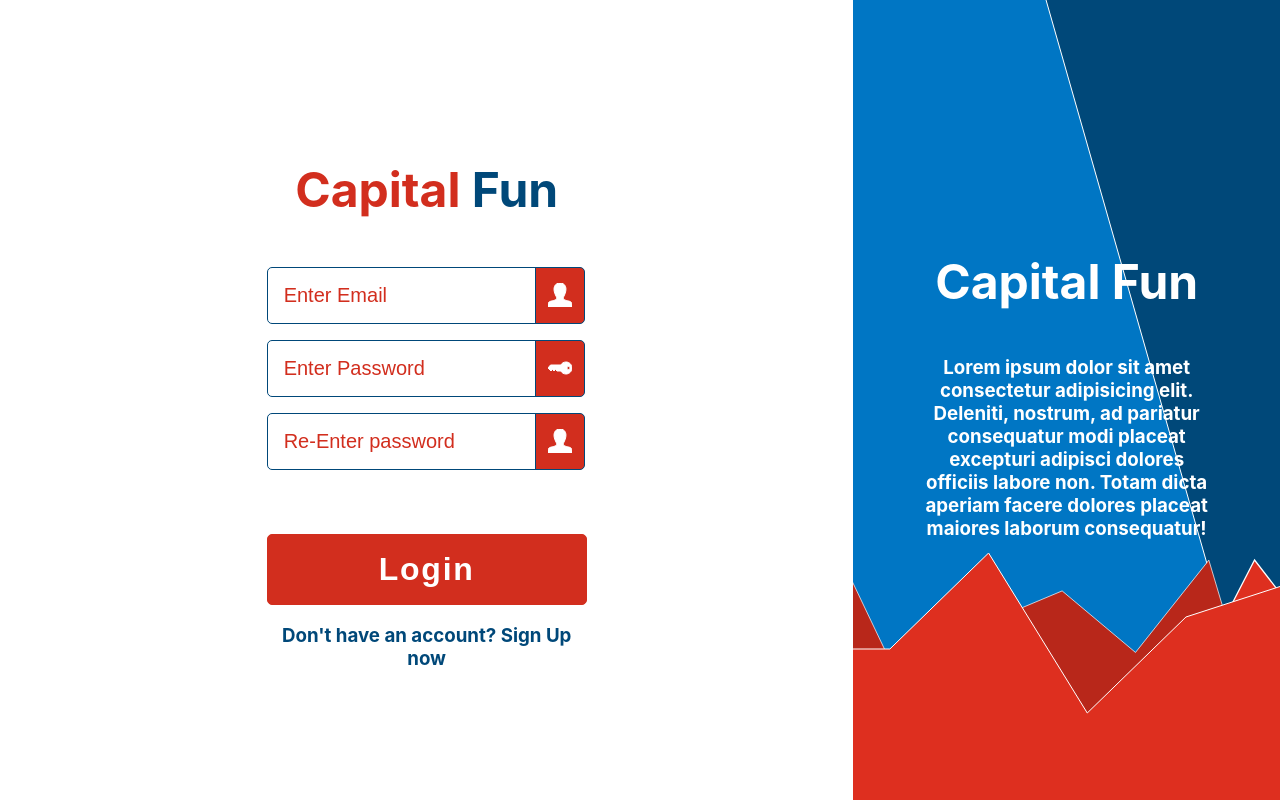
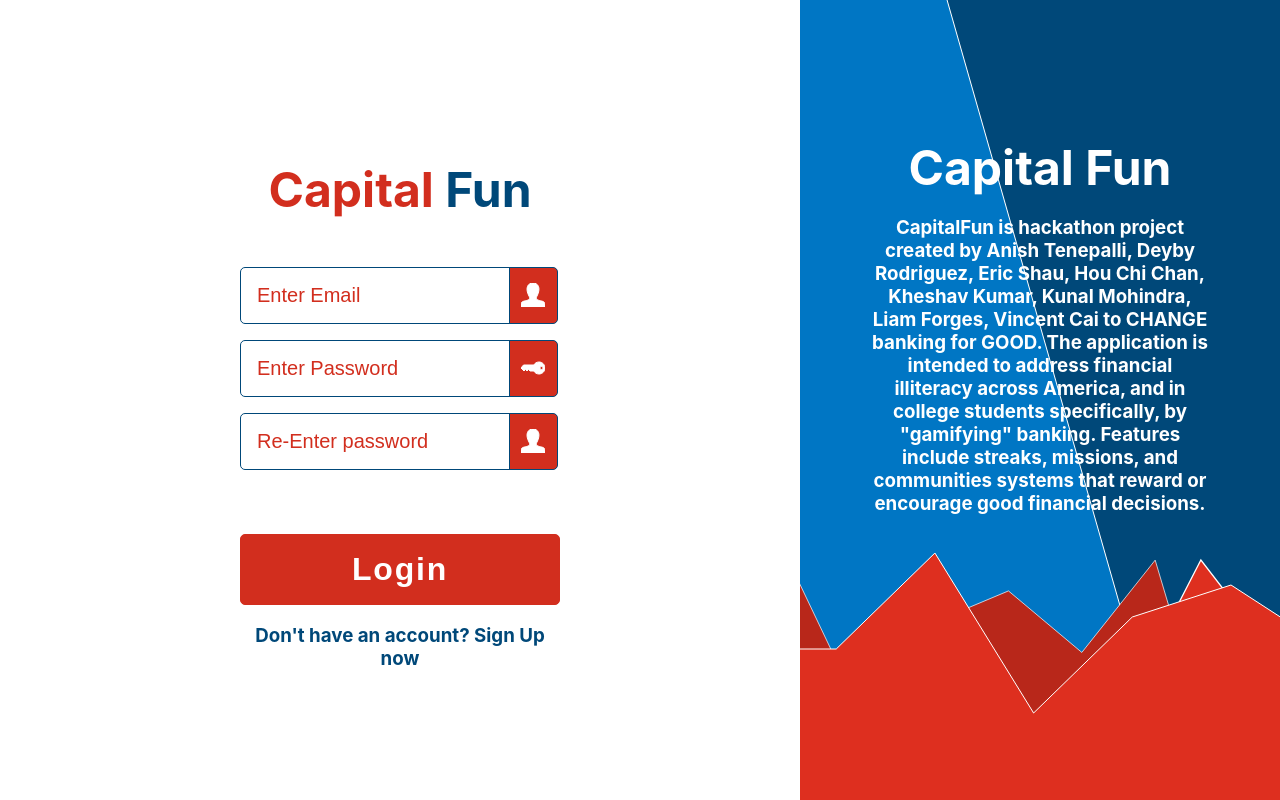
Before and after one commit to deybyr647/C1-SES-Capital-Fun, a Next.js app: page /signup in a window 1280 px wide. Built offline with nearby package versions, Linux system fonts and the light colour scheme; no server answers.

Commit message:
make signup/login css text changes

```diff
--- a/pages/index.js
+++ b/pages/index.js
@@ -19,8 +19,8 @@ export default function Home() {
       </Head>
 
       <main>
-        {/* <Loader></Loader>  */}
-        {/* <Streak streak="1"/> */}
+        <Loader></Loader>
+        <Streak streak="1"/>
         <Template>
           <HomeComp/>
         </Template>
--- a/pages/login.js
+++ b/pages/login.js
@@ -38,7 +38,7 @@ export default function Login() {
               </div>
             </div>
             <div>
-              <button> Login</button>
+              <button onClick={() => {window.location.href="/"}}>Login</button>
               <h3 onClick={() => {
                 window.location.href = '/signup'
               }}> Don't have an account? Sign Up now</h3>
--- a/pages/signup.js
+++ b/pages/signup.js
@@ -114,7 +114,7 @@ export default function Signup() {
           <section>
             {/* Content */}
             <h2> Capital Fun</h2>
-            <h3>Lorem ipsum dolor sit amet consectetur adipisicing elit. Deleniti, nostrum, ad pariatur consequatur modi placeat excepturi adipisci dolores officiis labore non. Totam dicta aperiam facere dolores placeat maiores laborum consequatur!</h3>
+            <h3>CapitalFun is hackathon project created by Anish Tenepalli, Deyby Rodriguez, Eric Shau, Hou Chi Chan, Kheshav Kumar, Kunal Mohindra, Liam Forges, Vincent Cai to CHANGE banking for GOOD. The application is intended to address financial illiteracy across America, and in college students specifically, by "gamifying" banking. Features include streaks, missions, and communities systems that reward or encourage good financial decisions.</h3>
           </section>
         </section>
       </main>
--- a/styles/signup.css
+++ b/styles/signup.css
@@ -10,7 +10,7 @@
 }
 .signUp > section:first-of-type {
   flex: 4;
-  min-width: 300px;
+  min-width: 30rem;
   display: grid;
   place-items: center;
 }
@@ -114,12 +114,13 @@
 }
 .signUp > section:last-of-type {
   flex: 2;
-  min-width: 300px;
+  min-width: 30rem;
   background-color: #004879;
   position: relative;
   overflow: hidden;
   display: grid;
-  place-items: center;
+  place-items: flex-start center;
+  padding-top: 8rem;
 }
 .signUp > section:last-of-type > section {
   color: #FFFFFF;
@@ -130,9 +131,7 @@
 }
 .signUp > section:last-of-type > section > h2 {
   font-size: 3rem;
-}
-.signUp > section:last-of-type > section > h3 {
-  padding-top: 1rem;
+  padding-bottom: 0;
 }
 .signUp > section:last-of-type > svg:first-of-type {
   position: absolute;
--- a/styles/signup.scss
+++ b/styles/signup.scss
@@ -10,7 +10,7 @@
         min-height: 100vh;
         &:first-of-type{
             flex: 4;
-            min-width: 300px;
+            min-width: 30rem;
             display: grid;
             place-items: center;
             & > section {
@@ -122,12 +122,13 @@
         }
         &:last-of-type {
             flex: 2;
-            min-width: 300px;
+            min-width: 30rem;
             background-color: $secondary-color;
             position: relative;
             overflow: hidden;
             display: grid;
-            place-items: center;
+            place-items: flex-start center;
+            padding-top: 8rem;
             & > section {
                 color: $primary-color;
                 z-index: 5;
@@ -136,10 +137,7 @@
                 min-width: 250px;
                 & > h2 {
                     font-size: 3rem;
-                }
-                & > h3 {
-                    padding-top: 1rem;
-
+                    padding-bottom: 0;
                 }
             }
             & > svg {
```
Also changed, not shown: 1 other file (tests, documents, lock files or other folders).
